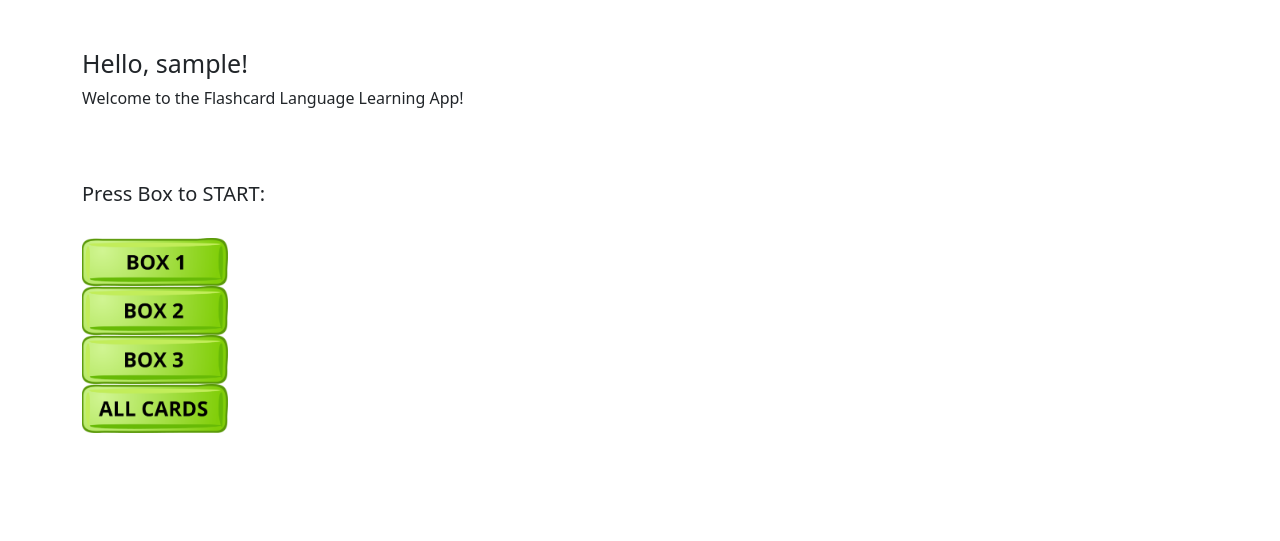
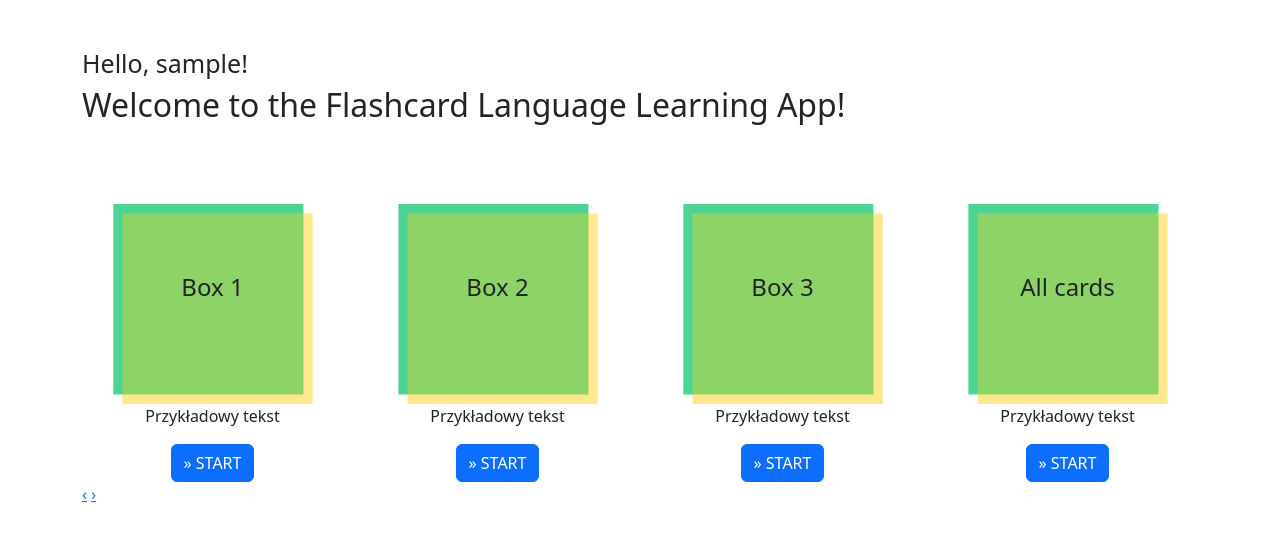
Before and after one commit to iloneczka/flashcards, a Django app: page / in a window 1280 px wide. Shown: the part 55-596 px from the top of the page. Run offline with Django 4.2, Linux system fonts and the light colour scheme; the visitor is signed in with stand-in values (Sample User, id 1); data that the repository does not hold is empty; some libraries are stand-ins or nearby versions.

Commit message:
Edit of main page: boxes.

```diff
--- a/flash/website/templates/home.html
+++ b/flash/website/templates/home.html
@@ -5,61 +5,112 @@
 {% block 'content' %}
 <style>
   @media (max-width: 767px) {
-      /* Styl dla małych ekranów (telefony) */
     .nav-link, .navbar-brand {
       font-size: 15px;
     }
   }
 
   @media (min-width: 768px) and (max-width: 991px) {
-      /* Styl dla średnich ekranów (tablety w orientacji pionowej) */
     .nav-link, .navbar-brand {
       font-size: 15px;
     }
 
     .box-img {
-        margin: 0 5px; /* Lub dostosuj wartość według potrzeb */
+      margin: 0 5px;
     }
+  }
+
+  .thumbnail {
+    display: flex;
+    flex-direction: column;
+    align-items: center;
+    justify-content: center;
+    text-align: center;
+  }
+
+  .thumbnail img {
+    max-width: 100%;
+    height: auto;
   }
 </style>
 
 <br/>
 <div class="welcome-section">
-      <h1 class="welcome-header" style="font-size: 25px;">Hello, {{ request.user.username }}!</h1
+  <h1 class="welcome-header" style="font-size: 25px;">Hello, {{ request.user.username }}!</h1>
   <h2>Welcome to the Flashcard Language Learning App!</h2>
 </div>
 <br/>
 <br/>
 <br/>
-  <div>
-    <h2 style="font-size: 20px;">Press Box to START:</h2>
-    <br/>
-    <div class="d-flex flex-wrap justify-content-start">
-      <a href="{% url 'flashcard_program' box_number=1 %}" role="button" class="m-0.5">
-          <img src="{% static 'images/box_1.png' %}" alt="Box 1" class="box-img" style="width: 20%; height: auto;">
-      </a>
-      <a href="{% url 'flashcard_program' box_number=2 %}" role="button" class="m-0.5">
-          <img src="{% static 'images/box_2.png' %}" alt="Box 2" class="box-img" style="width: 20%; height: auto;">
-      </a>
-      <a href="{% url 'flashcard_program' box_number=3 %}" role="button" class="m-0.5">
-          <img src="{% static 'images/box_3.png' %}" alt="Box 3" class="box-img" style="width: 20%; height: auto;">
-      </a>
-      <a href="{% url 'flashcard_program' box_number=0 %}" role="button" class="m-0.5">
-          <img src="{% static 'images/box_0.png' %}" alt="All cards" class="box-img" style="width: 20%; height: auto;">
-      </a>
+<div class="carousel slide" id="myCarousel">
+  <div class="carousel-inner">
+    <div class="item active">
+      <div class="row">
+        <div class="col-md-3" style="position: relative;">
+          <div class="thumbnail">
+            <a href="#"><img src="{% static 'images/szablon.png' %}" alt="Box 1"></a>
+            <div style="position: absolute; top: 30%; left: 50%; transform: translate(-50%, -50%); text-align: center; width: 100%;">
+              <h4 style="margin: 0;">Box 1</h4>
+            </div>
+          </div>
+          <div class="caption text-center">
+            <p>Przykładowy tekst</p>
+            <a class="btn btn-mini btn-primary" href="{% url 'flashcard_program' box_number=1 %}">» START</a>
+          </div>
+        </div>
+        <div class="col-md-3" style="position: relative;">
+          <div class="thumbnail">
+            <a href="#"><img src="{% static 'images/szablon.png' %}" alt="Box 2"></a>
+            <div style="position: absolute; top: 30%; left: 50%; transform: translate(-50%, -50%); text-align: center; width: 100%;">
+              <h4 style="margin: 0;">Box 2</h4>
+            </div>
+          </div>
+          <div class="caption text-center">
+            <p>Przykładowy tekst</p>
+            <a class="btn btn-mini btn-primary" href="{% url 'flashcard_program' box_number=2 %}">» START</a>
+          </div>
+        </div>
+        <div class="col-md-3" style="position: relative;">
+          <div class="thumbnail">
+            <a href="#"><img src="{% static 'images/szablon.png' %}" alt="Box 3"></a>
+            <div style="position: absolute; top: 30%; left: 50%; transform: translate(-50%, -50%); text-align: center; width: 100%;">
+              <h4 style="margin: 0;">Box 3</h4>
+            </div>
+          </div>
+          <div class="caption text-center">
+            <p>Przykładowy tekst</p>
+            <a class="btn btn-mini btn-primary" href="{% url 'flashcard_program' box_number=3 %}">» START</a>
+          </div>
+        </div>
+        <div class="col-md-3" style="position: relative;">
+          <div class="thumbnail">
+            <a href="#"><img src="{% static 'images/szablon.png' %}" alt="All cards"></a>
+            <div style="position: absolute; top: 30%; left: 50%; transform: translate(-50%, -50%); text-align: center; width: 100%;">
+              <h4 style="margin: 0;">All cards</h4>
+            </div>
+          </div>
+          <div class="caption text-center">
+            <p>Przykładowy tekst</p>
+            <a class="btn btn-mini btn-primary" href="{% url 'flashcard_program' box_number=0 %}">» START</a>
+          </div>
+        </div>
+      </div>
+    </div>
   </div>
 
-  <br/>
-  <br/>
-  <br/>
-  <br/>
-  <br/>
-  <br/>
-  <br/>
+  <div class="control-box">
+    <a data-slide="prev" href="#myCarousel" class="carousel-control left">‹</a>
+    <a data-slide="next" href="#myCarousel" class="carousel-control right">›</a>
+  </div>
+</div>
 
+<script src="https://cdnjs.cloudflare.com/ajax/libs/jquery/2.1.3/jquery.min.js"></script>
 <script>
-    document.addEventListener('DOMContentLoaded', function () {
-      /* Twój JavaScript */
+  $(document).ready(function() {
+    $('.carousel').carousel({
+      interval: 5000 // Pięć sekund
+    });
   });
 </script>
+
 {% endblock %}
```
Also changed, not shown: flash/website/static/images/box_0.png (deleted), flash/website/static/images/box_1.png (deleted), flash/website/static/images/box_2.png (deleted), flash/website/static/images/box_3.png (deleted), flash/website/static/images/start_button.png (deleted), flash/website/static/images/szablon.png (added). Lines whose indentation alone changed are shown as unchanged.
